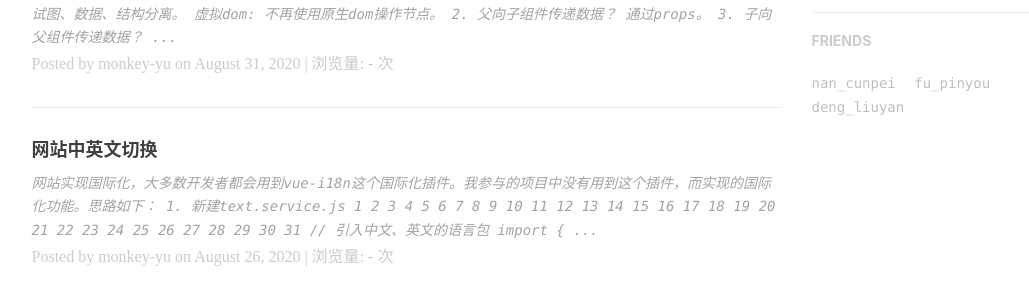
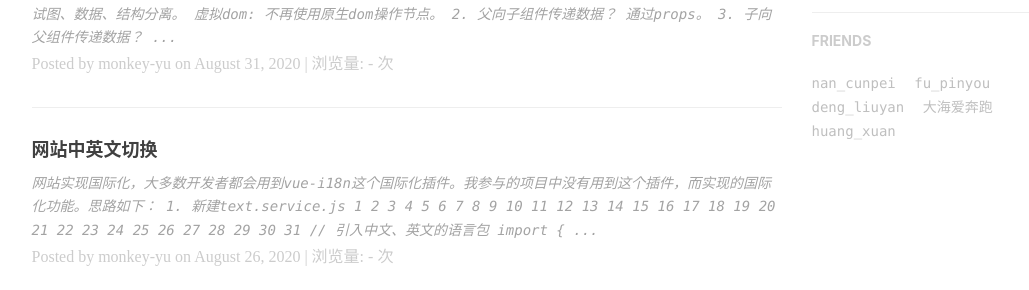
Before and after one commit to monkey-yu/monkey-yu.github.io, a Jekyll site: the page built from index.html, in a window 1280 px wide and 900 px high, scrolled down 760 px. Shown: the part 161-451 px from the top of the window, without its empty margins (136-1165 px from the left). Built offline with Jekyll 4.4.1, drawn with Linux system fonts in a browser that asks for light colours; nearby versions of some CDN libraries; the list of posts is cut into pages by our own code; comment, search, counter and statistics services are not loaded.

Commit message:
添加友链

```diff
--- a/_config.yml
+++ b/_config.yml
@@ -112,5 +112,13 @@ friends: [
     {
       title: 'deng_liuyan',
       href: 'https://dd-dly.github.io'
+    },
+    {
+      title: '大海爱奔跑',
+      href: 'https://wy310.cn/'
+    },
+    {
+      title: 'huang_xuan',
+      href: 'http://huangxuan.me/'
     }
 ]
```
Also changed, not shown: README.md.
